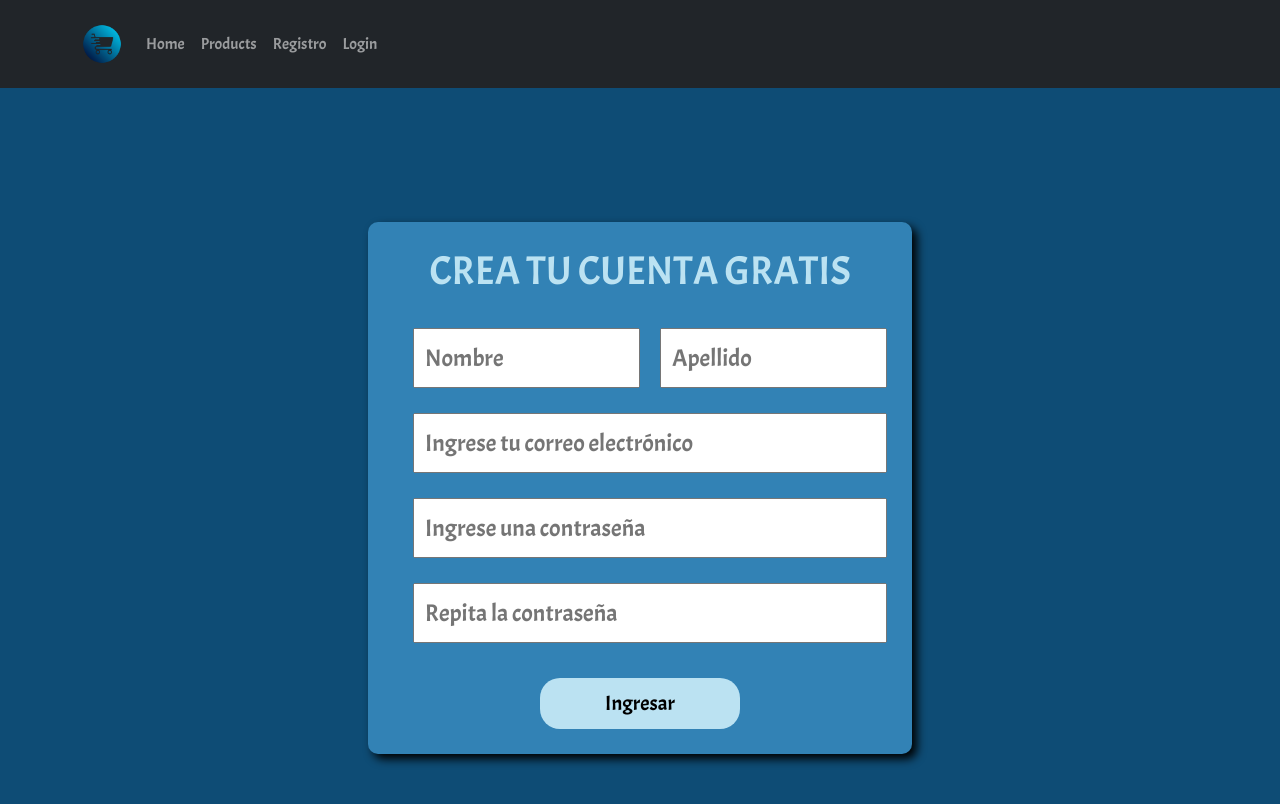
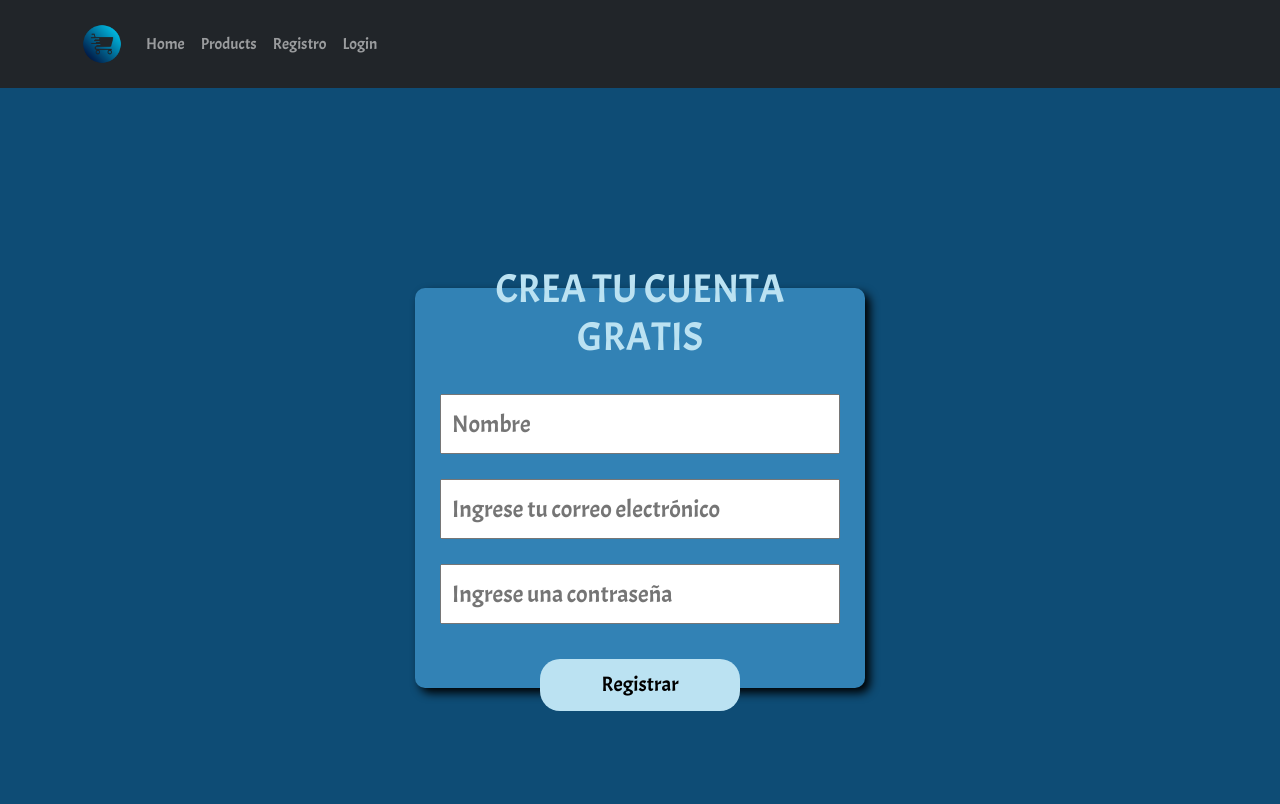
Before and after one commit to ArielMichelli/TP-React-UTN, a React (Vite) app: page /registro in a window 1280 px wide. Shown: the top 804 px of the page. Built offline with nearby package versions, Linux system fonts and the light colour scheme.

Commit message:
Agregando funcionalidades

```diff
--- a/src/App.jsx
+++ b/src/App.jsx
@@ -7,15 +7,17 @@ import NavBarPro from './components/NavBar';
 
 //Firebase
 import Firebase from './Services/Firebase';
+import app from './Services/Firebase';
 //Bootstrap
 import 'bootstrap/dist/css/bootstrap.min.css';
 //Routes:
 import { BrowserRouter, Routes, Route, Navigate } from "react-router-dom";
 
 
+
 function App() {
 
-  console.log(Firebase)
+  console.log(app)
 
   return (
 
--- a/src/Services/Firebase.jsx
+++ b/src/Services/Firebase.jsx
@@ -1,4 +1,6 @@
-import Firebase from 'firebase/compat/app';
+import {initializeApp} from 'firebase/app';
+import 'firebase/auth';
+import 'firebase/firestore';
 
 const firebaseConfig = {
   apiKey: "AIzaSyB_16MXqoeQh0Zp28LtJ-CMVF33oXHLmxY",
@@ -12,6 +14,9 @@ const firebaseConfig = {
 
 // Initialize Firebase
 
-Firebase.initializeApp(firebaseConfig);
+//import Firebase from 'firebase/compact/app';
+// Firebase.initializeApp(firebaseConfig);
 
-export default Firebase;
+// export default Firebase;
+const app = initializeApp(firebaseConfig)
+export default app;
--- a/src/pages/Login.jsx
+++ b/src/pages/Login.jsx
@@ -1,13 +1,40 @@
-import React from 'react'
+import React, { useState } from 'react'
+
+import Firebase from '../Services/Firebase';
+import { getAuth, createUserWithEmailAndPassword, signInWithEmailAndPassword } from 'firebase/auth';
+import app from '../Services/Firebase';
+
+
+const auth = getAuth(app);
+
 
 const Login = () => {
+  const [usuario, setUsuario] = useState('');
+  const [password, setPassword] = useState('');
+  const [registro,setRegistro] = useState(false);
+
+  const handleLogin = () => {
+    alert(`Hola señor.... ${usuario}.... como esta?`)
+    console.log(usuario,password)
+  }
+  const handleSubmit = async(e) =>{
+    e.preventDefault()
+    const correo = e.target.email.value;
+    const contraseña = e.target.password.value;
+
+    if(registro){
+      await createUserWithEmailAndPassword(auth,correo,contraseña)
+    }else{
+      await signInWithEmailAndPassword(auth,correo,contraseña)
+    }
+  }
   return (
     <div className="contenedor__form">
-      <form action="">
+      <form onSubmit={handleSubmit}>
         <h1 className='title__form'>Bienvenido</h1>
 
-        <input type="text" name="usuario" id="user" placeholder='Usuario' />
-        <input type="password" name="password" id="pass" placeholder='Contraseña' />
+        <input required type="email" name="email" id="email" onChange={ (ev) => setUsuario(ev.target.value)} placeholder='Correo Electronico' />
+        <input required type="password" name="password" id="password" onChange={ (ev) => setPassword(ev.target.value)} placeholder='Contraseña' />
 
         <button className='button' type="submit">Ingresar</button>
 
@@ -21,4 +48,4 @@ const Login = () => {
   )
 }
 
-export default Login
+export default Login;
--- a/src/pages/Registro.jsx
+++ b/src/pages/Registro.jsx
@@ -1,27 +1,69 @@
-import React from 'react'
+import { useState } from 'react';
+
+import { getAuth, createUserWithEmailAndPassword, signInWithEmailAndPassword } from 'firebase/auth';
+import app from '../Services/Firebase';
+
 
 const Registro = () => {
+  const [email, setEmail] = useState('');
+  const [password, setPassword] = useState('');
+  const [registro, setRegistro] = useState(false);
+
+  // const {
+  //   register,
+  //   handleSubmit,
+  //   formState: { errors },
+  // } = useForm({ mode: "onChange" });
+  // const onSubmit = async (data) => {
+  //   console.log(data)
+  //   try {
+  //     const responseUser = Firebase.auth().createUserWithEmailAndPassword(data.email, data.password)
+  //     console.log(responseUser);
+  //   } catch (e) {
+  //     console.log(e)
+
+  //   }
+  // }
+  const handleSubmit = async (data) => {
+    data.preventDefault()
+    const correo = data.target.email.value;
+    const contraseña = data.target.password.value;
+    console.log("correo", correo);
+    console.log("password", contraseña)
+    try {
+      const responseUser = await app.auth().createUserWithEmailAndPassword(correo, password)
+      console.log(responseUser)
+    } catch (e) {
+      console.log(e)
+
+    }
+    // if(registro){
+    //   await createUserWithEmailAndPassword(auth,correo,contraseña)
+    // }else{
+    //   await signInWithEmailAndPassword(auth,correo,contraseña)
+    // }
+  }
+
   return (
     <div className="contenedor__form ">
-      <form action='' id='formRegistro'>
+      <form onSubmit={handleSubmit} >
 
         <h1 className='title__form'>Crea tu cuenta gratis</h1>
 
-        <div className="row__form">
-          <input type="text" name="usuario" id="usuario" placeholder='Nombre' />
-          <input type="text" name="apellido" id="apellido" placeholder='Apellido' />
-        </div>
+        <input type="text" id="usuario" placeholder='Nombre' />
 
-        <input type="email" name="email" id="email" placeholder='Ingrese tu correo electrónico' />
+        <input type="email" id="email"
+          placeholder='Ingrese tu correo electrónico'
+        />
 
-        <input type="password" name="password1" id="password1" placeholder='Ingrese una contraseña' />
-        <input type="password" name="password2" id="password2" placeholder='Repita la contraseña' />
+        <input type="password" id="password"
+          placeholder='Ingrese una contraseña'
+        />
 
-        <button className='button' type="submit">Ingresar</button>
-
+        <button className='button' type="submit" >Registrar</button>
       </form>
     </div>
   )
 }
 
-export default Registro
+export default Registro;
```
